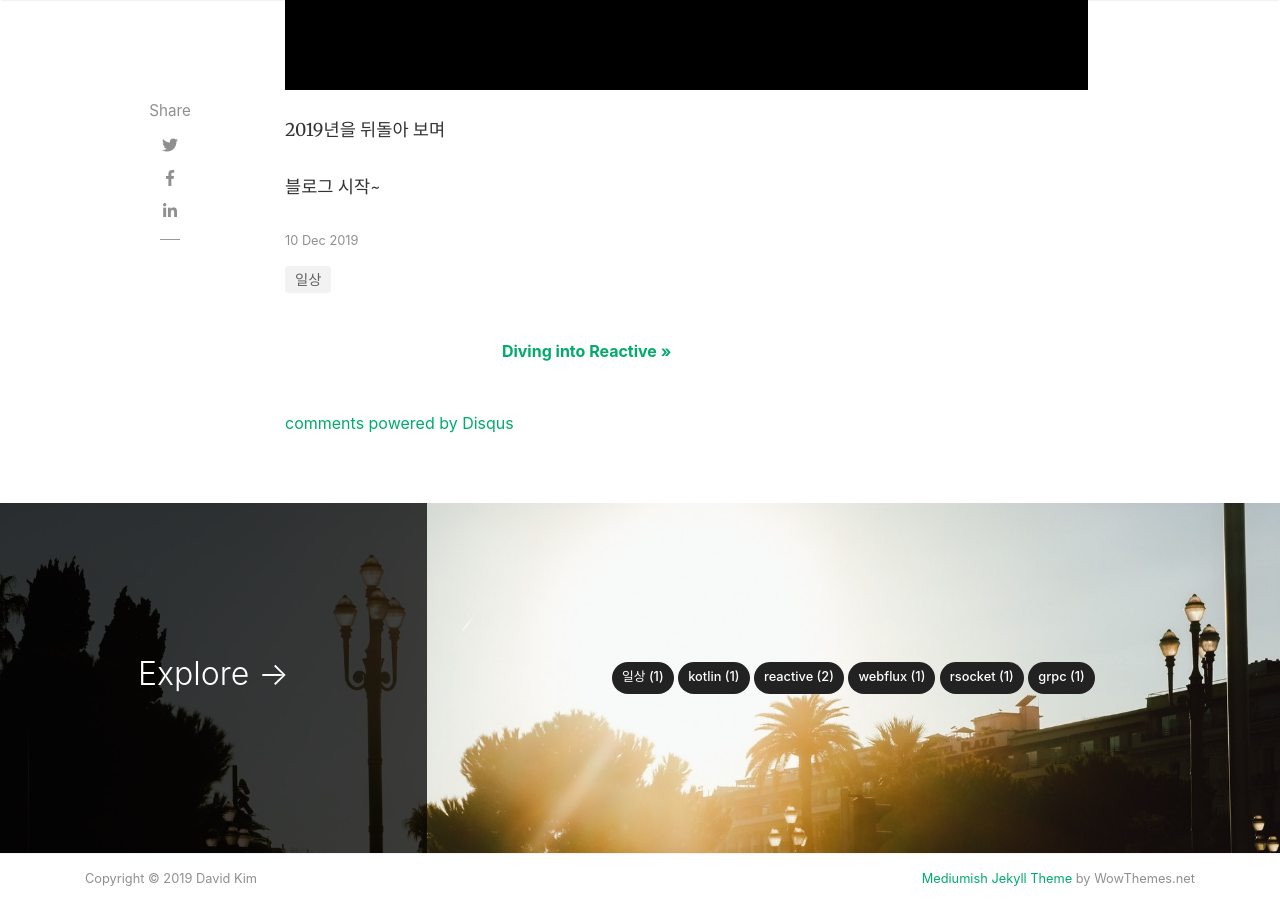
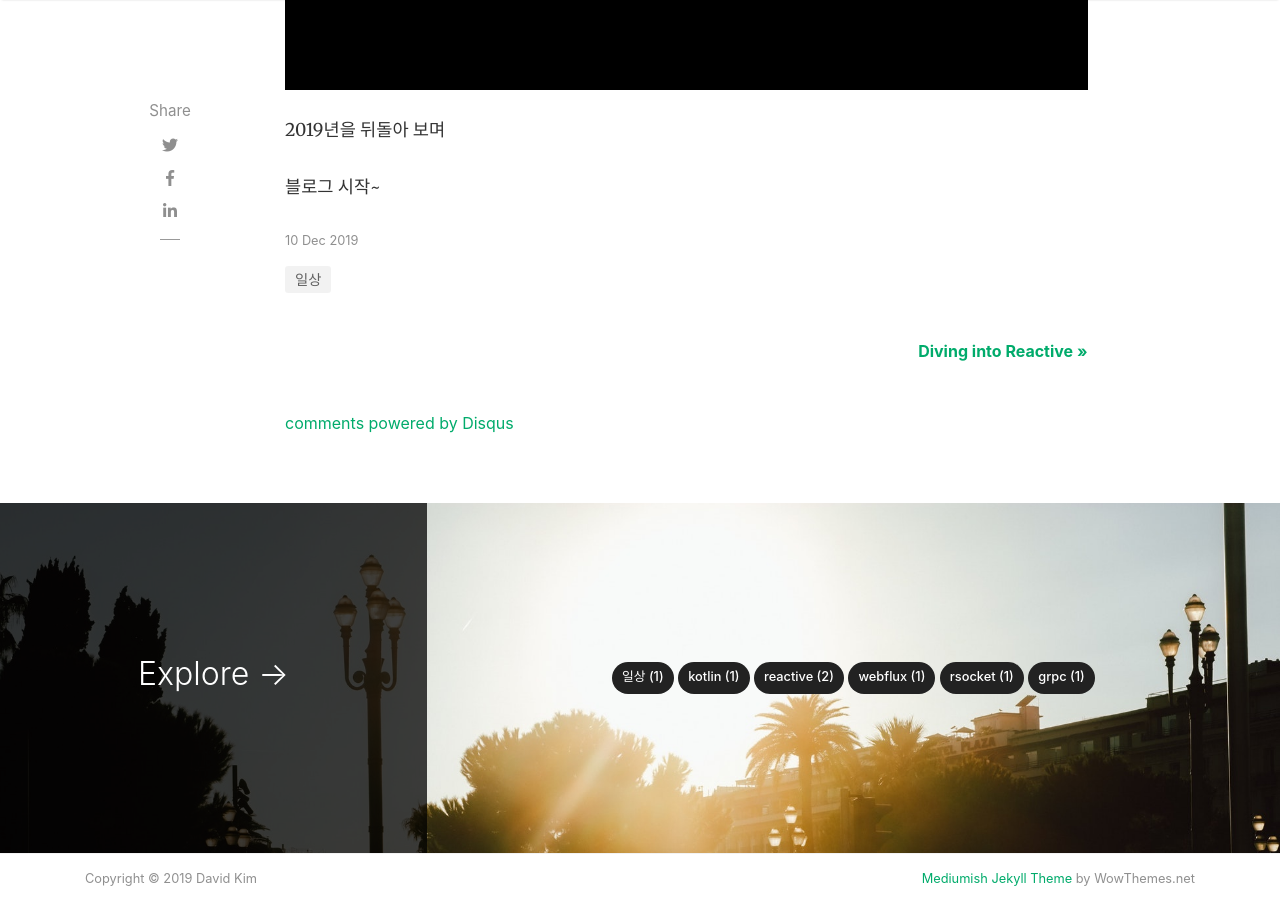
Before and after one commit to zealiard/zealiard.github.io, a Jekyll site: the page built from _posts/normal/2019-12-10-welcome.md, in a window 1280 px wide and 900 px high, scrolled down 860 px. Built offline with Jekyll 4.4.1, drawn with Linux system fonts in a browser that asks for light colours; nearby versions of some CDN libraries; comment, search, counter and statistics services are not loaded.

Commit message:
prev/next style 오류 수정

```diff
--- a/_layouts/post.html
+++ b/_layouts/post.html
@@ -130,6 +130,8 @@ post_class: post-template
                 {% else %}
                 <a class="prev d-block col-md-6" href="{{page.previous.url}}"> &laquo; {{page.previous.title}}</a>
                 {% endif %}
+            {% else %}
+                <div class="prev d-block col-md-6"></div>
             {% endif %}
             {% if page.next.url %}
                 {% if site.baseurl != "" %}
```
